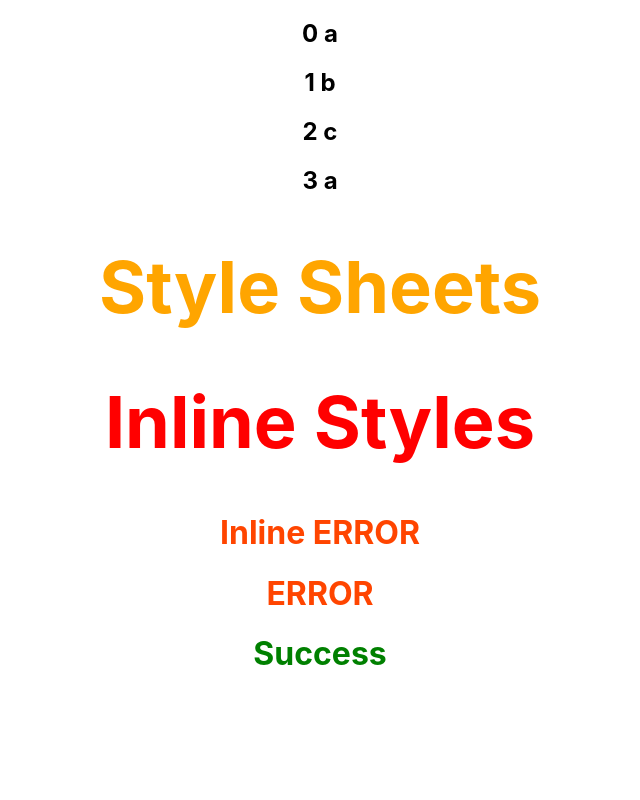
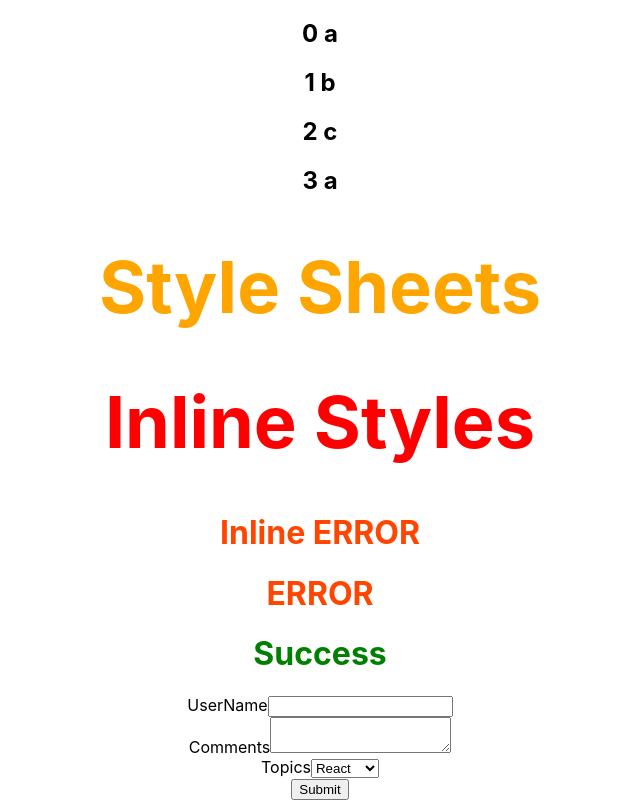
Before and after one commit to raghu-raj23/react-code_evo, a React (Create React App) app in the folder tutorial-app/: page / in a window 1280 px wide. Shown: the part 541-1341 px from the top of the page, without its empty margins (320-960 px from the left). Before the commit the page ends 1236 px from the top, so only its background shows below. Built offline with nearby package versions, Linux system fonts and the light colour scheme.

Commit message:
form handling in react

```diff
--- a/tutorial-app/src/App.js
+++ b/tutorial-app/src/App.js
@@ -14,6 +14,7 @@
 import Inline from './components/Inline'
 import './appStyles.css'
 import styles from './appStyles.module.css'
+import Form from './components/Form';
 
 function App() {
   return (
@@ -43,7 +44,7 @@
       <UserGreet />
 
       <NameList />
-
+      {/* 20. Styling with CSS */}
       <Stylesheet primary = {true}/>
 
       <Inline />
@@ -51,7 +52,8 @@
       <h1 className = 'error'> ERROR</h1>
 
       <h1 className = {styles.success}>Success</h1>
-
+      {/* 21. Form handling */}
+      <Form />
 
     </div>
   );
--- /dev/null
+++ b/tutorial-app/src/components/Form.js
@@ -0,0 +1,64 @@
+import React, { Component } from 'react'
+// control component
+
+class Form extends Component {
+    constructor(props) {
+        super(props)
+
+        this.state = {
+            username: '',
+            comments: '',
+            topic: 'react'
+        }
+    }
+    handleUsernameChange = (event) => {
+        // when there is a change in the input value, its captured by:-
+        this.setState({
+            username : event.target.value
+        })
+    }
+
+    handleCommentsChange = (event) => {
+        this.setState({
+            comments : event.target.value
+        })
+    }
+
+    handleTopicChange = (event)  => {
+        this.setState({
+            topic: event.target.value
+        })
+    }
+
+    handleSubmit = (event) => {
+        alert( `${this.state.username} ${this.state.comments} ${this.state.topic}`)
+        // this is to not allow the default action of refreshing the page after submit
+        event.preventDefault()
+    }
+
+    render() {
+        return (
+            <form onSubmit = {this.handleSubmit}>
+                <div>
+                    <label>UserName</label>
+                    <input type = 'text' value = {this.state.usernamme} onChange = {this.handleUsernameChange} />
+                </div>
+                <div>
+                    <label>Comments</label>
+                    <textarea value = {this.state.comments} onChange = {this.handleCommentsChange} ></textarea>
+                </div>
+                <div>
+                    <label>Topics</label>
+                    <select value = {this.state.topic} onChange = {this.handleTopicChange}>
+                        <option value = 'react'>React</option>
+                        <option value = 'angular'>Angular</option>
+                        <option value = 'vue'>Vue</option>
+                    </select>
+                </div>
+                <button type = 'submit'>Submit</button>
+            </form>
+        )
+    }
+}
+
+export default Form
```
Also changed, not shown: 1 other file (tests, documents, lock files or other folders).
